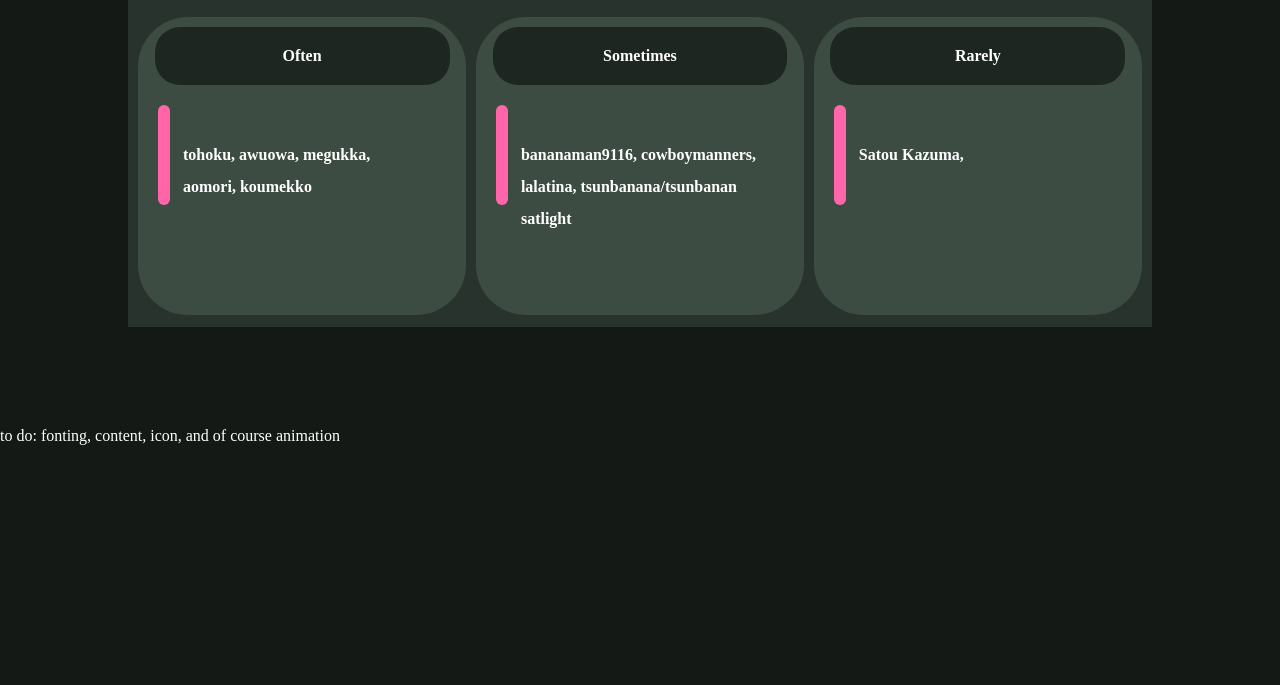
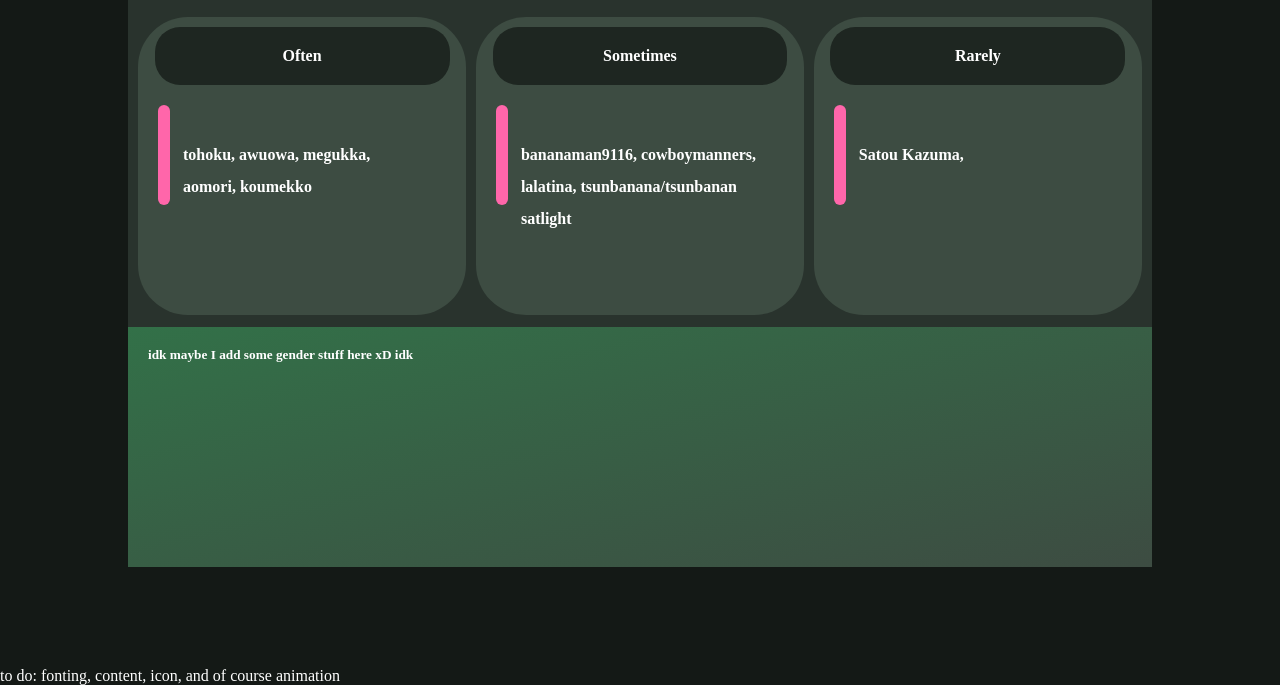
Before and after one commit to cowburrs/cowburrs.github.io, a plain HTML site: page index.html in a window 1280 px wide. Shown: the part 639-1324 px from the top of the page. Before the commit the page ends 1084 px from the top, so only its background shows below. Drawn offline with Linux system fonts and the light colour scheme.

Commit message:
h5 added

```diff
--- a/colors/green.css
+++ b/colors/green.css
@@ -24,3 +24,7 @@ body {
     padding: 0;
     margin:0;
 }
+.lightgradient{
+	background-color: #3d4c42;
+	background-image: linear-gradient(to bottom right, #1DB95455 0%, #3d4c42)
+}
--- a/index.html
+++ b/index.html
@@ -47,6 +47,7 @@
         <p class="boxparagraph">Satou Kazuma, </p>
       </div>
     </h4>
+    <h5 class="lightgradient">idk maybe I add some gender stuff here xD idk</h5>
   </div>
 
   <body>
--- a/pages/aboutme.css
+++ b/pages/aboutme.css
@@ -42,3 +42,9 @@ h3 {
 h4 {
   height: 450px;
 }
+
+h5 {
+  margin: 0;
+  padding: 20px;
+  height: 200px;
+}
```
